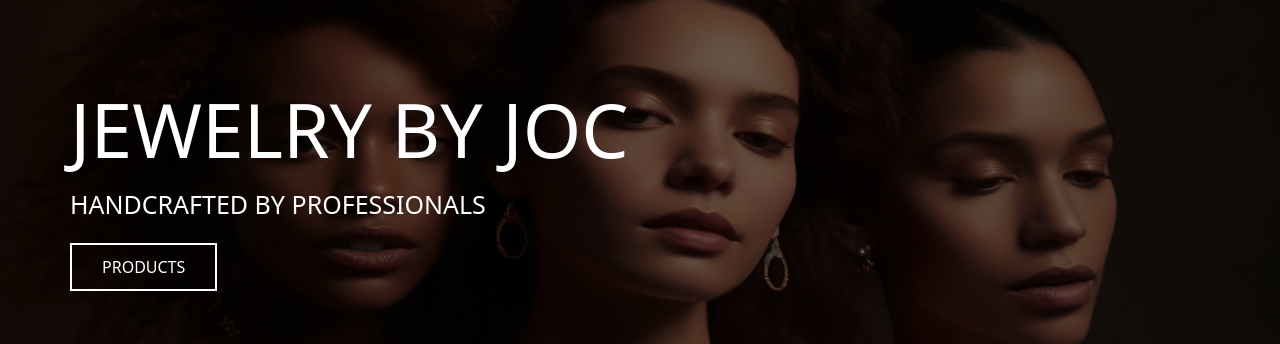
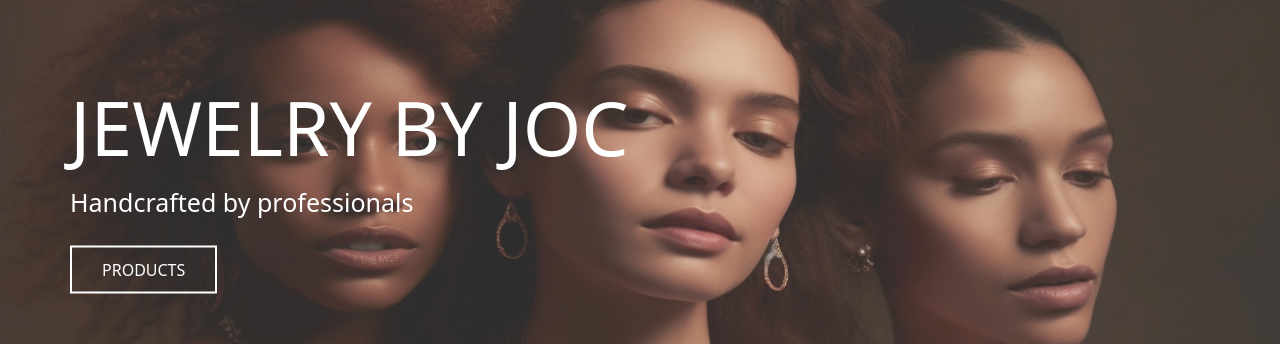
Before and after one commit to TheSpahThatSpies/smykkewebshop, a React (Create React App) app in the folder frontend/: page / in a window 1280 px wide. Shown: the part 138-482 px from the top of the page. Built offline with nearby package versions, Linux system fonts and the light colour scheme.

Commit message:
små styling ændringer

```diff
--- a/frontend/src/components/indexpage/Hero.js
+++ b/frontend/src/components/indexpage/Hero.js
@@ -14,7 +14,7 @@ export default function hero() {
 
             <div className={styling.herocontent}>
             <h1>Jewelry by JOC</h1>
-            <p>handcrafted by professionals</p>
+            <p>Handcrafted by professionals</p>
             <Link to={"/productpage"}>
               <button>Products</button>
             </Link>
--- a/frontend/src/components/indexpage/Hero.module.css
+++ b/frontend/src/components/indexpage/Hero.module.css
@@ -12,14 +12,13 @@
     position: absolute;
     width: 100%;
     height: 100%;
-    background-color: rgba(0, 0, 0, 0.519);
+    background-color: rgb(255 255 255 / 17%);
     top: 0;
 }
 
 .herocontent {
     color: white;
     position: absolute;
-    text-transform: uppercase;
     text-align: center;
     top: 50%;
     left: 0;
@@ -31,6 +30,7 @@
 .herocontent h1 {
     font-size: 45px;
     margin: 0px;
+    text-transform: uppercase;
 }
 .herocontent p {
     font-size: 20px;
@@ -41,8 +41,9 @@
     color: white;
     padding: 7px 20px;
     text-transform: uppercase;
-    margin-top: 20px;
+    margin-top: 25px;
     border: 2px solid white;
+    text-transform: uppercase;
 }
 
 .herocontent button:hover {
@@ -71,7 +72,7 @@
         position: absolute;
         width: 100%;
         height: 620px;
-        background-color: rgba(0, 0, 0, 0.519);
+        background-color: rgb(255 255 255 / 17%);
         top: 0;
     }
 
@@ -82,7 +83,6 @@
         position: absolute;
         top: 250px;
         left: 70px;
-        text-transform: uppercase;
         text-align: left;
     }
 
```
